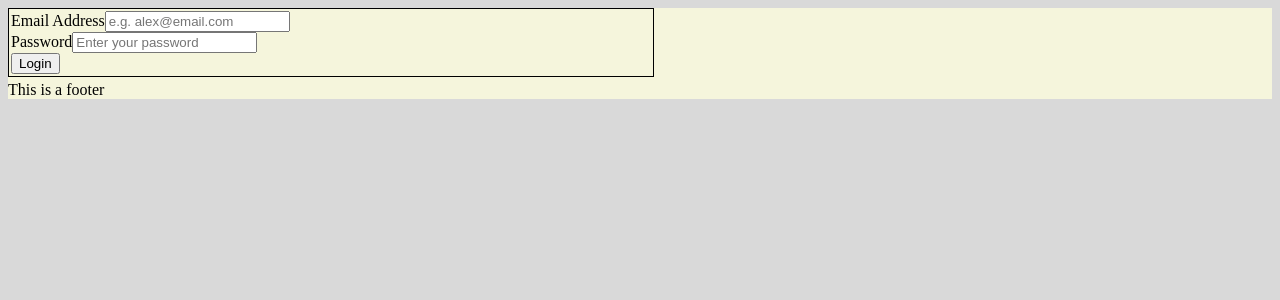
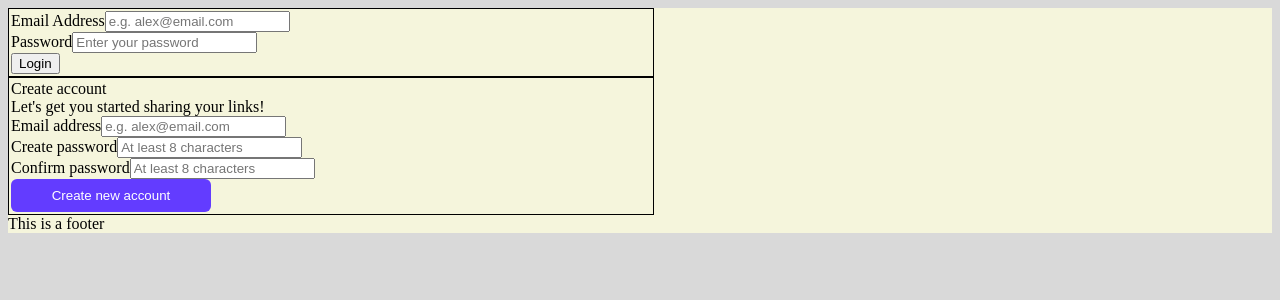
Before and after one commit to Xize-Wu/link-sharing-app, a React (Vite) app: page / in a window 1280 px wide. Shown: the top 300 px of the page. Built offline with nearby package versions, Linux system fonts and the light colour scheme.

Commit message:
add create account functionality

```diff
--- a/src/components/CreateAccount.tsx
+++ b/src/components/CreateAccount.tsx
@@ -1,20 +1,119 @@
 // import React from "react";
 import LoginCreateButton from "../ui/LoginCreateButton";
-
+import React, { useState } from "react";
 import styled from "styled-components";
 import { useDatabase } from "../contexts/DatabaseContext";
+import InputField from "../ui/InputField";
+import { useContext } from "react";
+import e from "express";
 
 const StyledContainer = styled.div`
-padding: 2px;`
+  padding: 2px;
+  width: 40em;
+  border: 1px solid black;
+`;
+
+interface CreateAccountState {
+  email: string;
+  password: string;
+}
 
 function CreateAccount() {
-    const { testFunction } = useDatabase()
-    const result = testFunction()
-    return (
-        <StyledContainer>
-            {/* <LoginCreateButton bgColor="#633CFF" buttonText="Create new account " onClick=""/> */}
-        </StyledContainer>
-    )
+  const { addToUserDatabase } = useDatabase();
+
+  const [createAccount, setCreateAccount] = useState<CreateAccountState>({
+    email: "",
+    password: "",
+  });
+  function handleEmailChange(e: React.ChangeEvent<HTMLInputElement>): void {
+    setCreateAccount({ ...createAccount, email: e.target.value });
+  }
+  function handlePasswordChange(e: React.ChangeEvent<HTMLInputElement>): void {
+    setCreateAccount({ ...createAccount, password: e.target.value });
+  }
+
+  const [confirmPassword, setConfirmPassword] = useState<string>("");
+  function handleConfirmPasswordChange(
+    e: React.ChangeEvent<HTMLInputElement>
+  ): void {
+    setConfirmPassword(e.target.value);
+  }
+
+  function handleCreateNewAccountClick () {
+
+    const accountInfo = {...createAccount,
+        id:1,
+        profile_picture:"",
+        first_name:"",
+        last_name:"",
+        profile_email:"",
+        link:[]}
+
+    addToUserDatabase(accountInfo);
+  }
+
+  type inputFieldsConfig = {
+    label: string;
+    name: string;
+    type: string;
+    value: string;
+    placeholder: string;
+    onChange: (e: React.ChangeEvent<HTMLInputElement>) => void;
+  }[];
+
+  const inputFields: inputFieldsConfig = [
+    {
+      label: "Email address",
+      name: "email",
+      type: "email",
+      value: createAccount.email,
+      placeholder: "e.g. alex@email.com",
+      onChange: handleEmailChange,
+    },
+    {
+      label: "Create password",
+      name: "password",
+      type: "password",
+      value: createAccount.password,
+      placeholder: "At least 8 characters",
+      onChange: handlePasswordChange,
+    },
+    {
+      label: "Confirm password",
+      name: "confirm-password",
+      type: "password",
+      value: confirmPassword,
+      placeholder: "At least 8 characters",
+      onChange: handleConfirmPasswordChange,
+    },
+  ];
+
+  return (
+    <StyledContainer>
+      <div>Create account</div>
+      <div>Let's get you started sharing your links!</div>
+      {
+        inputFields.map((field, index) => (
+            <InputField
+              key={index}
+              label={field.label}
+              name={field.name}
+              type={field.type}
+              value={field.value}
+              placeholder={field.placeholder}
+              onChange={field.onChange}
+            />
+          ))
+      }
+      <LoginCreateButton
+        bgColor="#633CFF"
+        color="white"
+        onClick={handleCreateNewAccountClick}
+      >
+        Create new account
+      </LoginCreateButton>
+    </StyledContainer>
+  );
 }
 
-export default CreateAccount
+export default CreateAccount;
```
